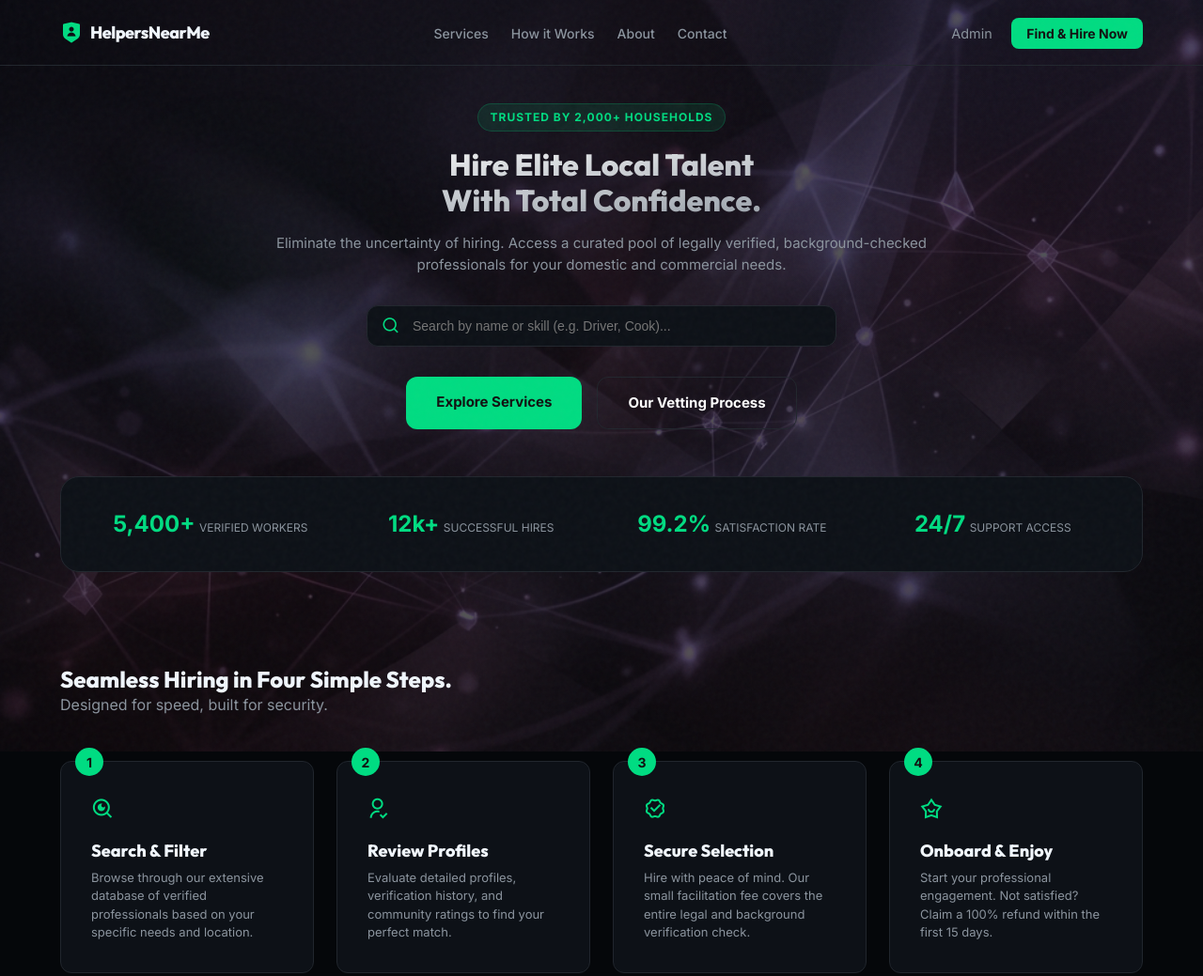
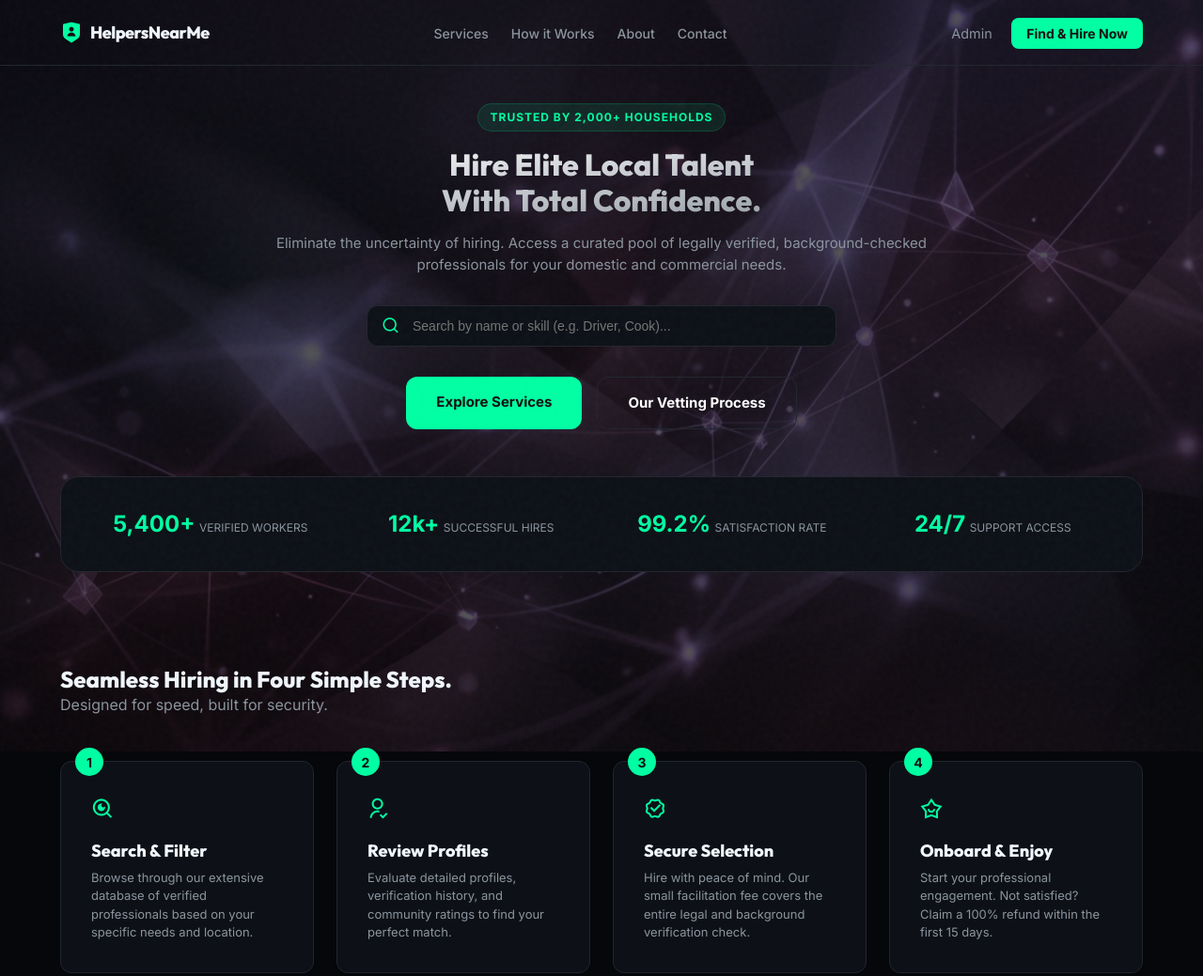
Before and after one commit to sadafiqbal91/helpers-near-me, a website built with Vite: page index.html in a window 1280 px wide. Shown: the top 1039 px of the page at 94% size. Built offline with nearby package versions, Linux system fonts and the light colour scheme; no server answers.

Commit message:
Refine global color palette to Premium Electric Mint theme

```diff
--- a/admin.css
+++ b/admin.css
@@ -44,7 +44,7 @@ body::before {
     width: 100%;
     height: 100%;
     background:
-        linear-gradient(to bottom, rgba(0, 220, 130, 0.05), transparent),
+        linear-gradient(to bottom, rgba(0, 255, 163, 0.05), transparent),
         url('./assets/images/hero_bg.png');
     background-size: cover;
     background-position: center;
--- a/style.css
+++ b/style.css
@@ -5,13 +5,13 @@
     --bg-deep: #05070a;
     --bg-card: #0d1117;
     --bg-card-hover: #161b22;
-    --accent: #00dc82;
-    --accent-glow: rgba(0, 220, 130, 0.3);
+    --accent: #00ffa3; /* Vibrant Electric Mint */
+    --accent-glow: rgba(0, 255, 163, 0.25);
     --secondary: #2f81f7;
     --text-primary: #f0f6fc;
     --text-secondary: #8b949e;
     --border: #21262d;
-    --nav-bg: #0a2018; /* More pronounced Deep Emerald Green */
+    --nav-bg: #051410; /* Deeper Emerald for better contrast */
     --glass-border: rgba(255, 255, 255, 0.05);
 
     /* Spacing & Sizing */
@@ -75,7 +75,7 @@ body::before {
     width: 100%;
     height: 100%;
     background:
-        linear-gradient(to bottom, rgba(0, 220, 130, 0.05), transparent),
+        linear-gradient(to bottom, rgba(0, 255, 163, 0.05), transparent),
         url('./assets/images/hero_bg.png');
     background-size: cover;
     background-position: center;
```
